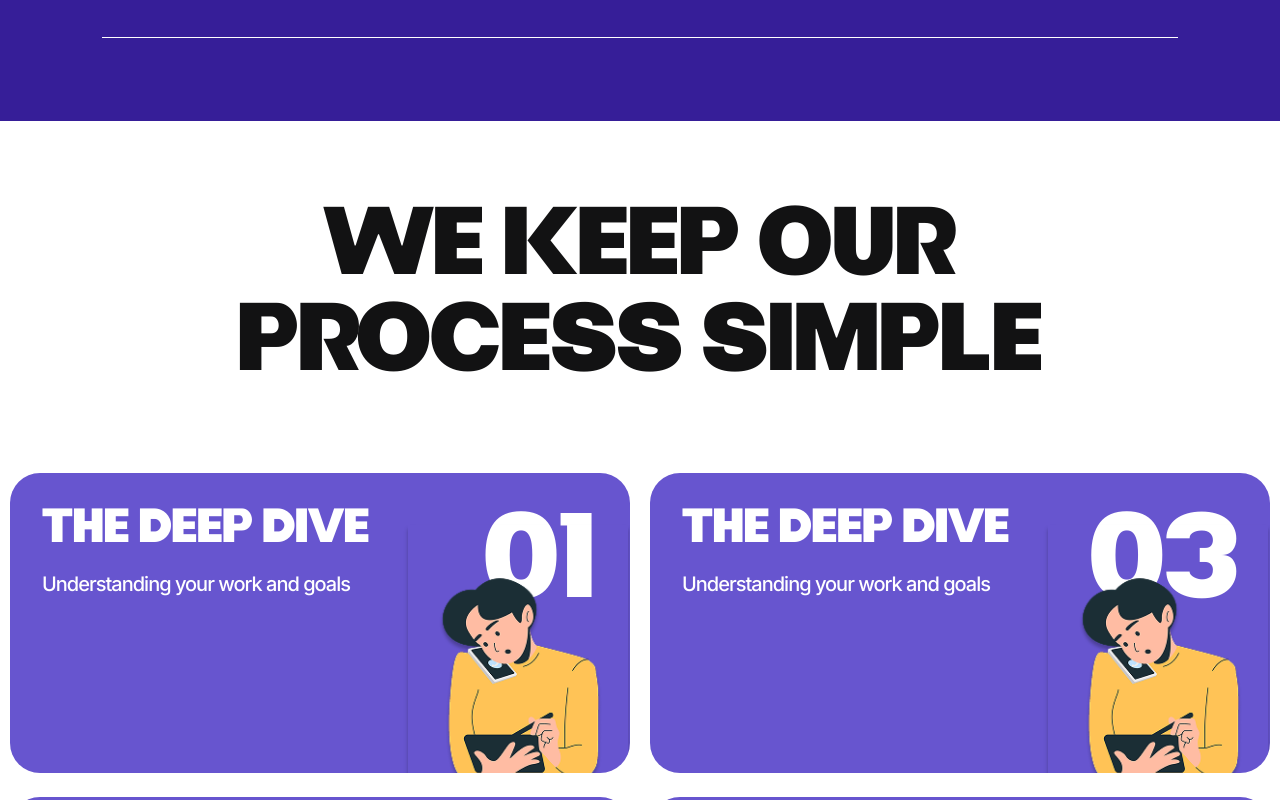
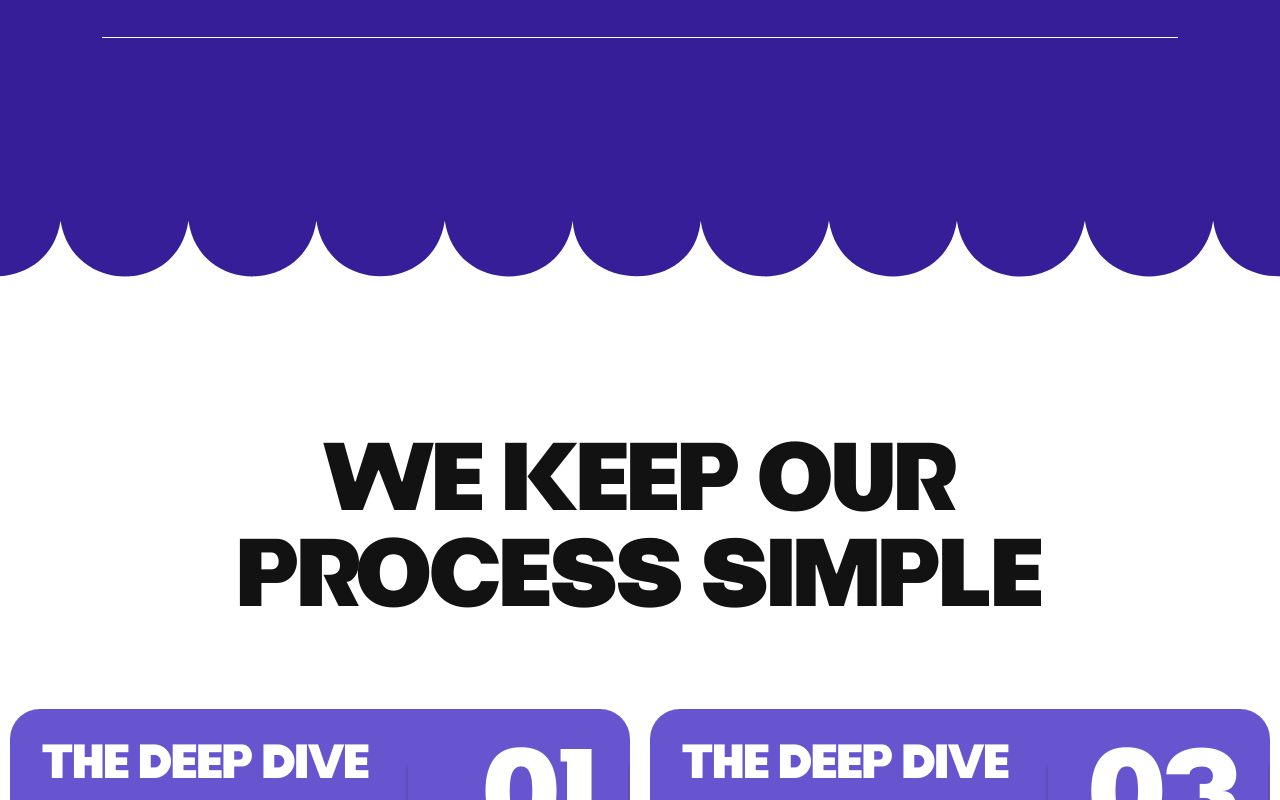
Before and after one commit to cyber-zeff/vistazo-main, a Next.js app: page / in a window 1280 px wide. Shown: the part 2080-2880 px from the top of the page. Built offline with nearby package versions, Linux system fonts and the light colour scheme.

Commit message:
new-sec-comp

```diff
--- /dev/null
+++ b/app/components/CTA.tsx
@@ -0,0 +1,18 @@
+export default function CTASection() {
+    return (
+        <>
+            <div className="bg-white w-full m-0 p-0 overflow-hidden pt-10 mb:pt-20 lg:pt-20">
+                <svg xmlns="http://www.w3.org/2000/svg" width="1440" height="175" viewBox="0 0 1440 175" fill="none" className="w-full h-auto">
+                    <path d="M-144 175V0.339359C-108.583 3.50745 -81.339 27.9418 -76.3442 62.7827C-64.0845 -20.4744 55.7888 -20.4744 68.0486 62.7827C81.2164 -20.4743 200.182 -21.3793 211.987 62.7827C223.793 -20.9269 344.12 -20.4744 355.926 62.7827C368.186 -20.9269 488.513 -20.0219 500.319 62.7827C513.033 -21.832 633.814 -19.5696 644.258 62.7827C649.252 -19.1173 781.385 -21.8322 788.196 62.7827C800.91 -20.4748 919.875 -20.9273 932.589 62.7827C945.303 -20.9273 1064.96 -20.4151 1076.53 62.7827C1088.79 -20.9276 1206.39 -20.9276 1220.47 62.7827C1234.54 -20.9277 1351.69 -20.4752 1364.86 62.7827C1375.76 -19.5701 1497.45 -21.3801 1508.8 62.7827C1513.34 30.2035 1539.22 3.50678 1576 0.339359V175L-144 175Z" fill="#361E98" />
+                </svg>
+            </div>
+
+            <section>
+                <h2 className="capitalize text-center text-[20px] leading-normal font-normal text-balance max-w-90.25 mx-auto mb-12 lg:mb-16">Decided to build with us?</h2>
+                <h2 className='quantaFont leading-normal font-black text-[64px] sm:text-[84px] md:text-[96px] uppercase text-center mb-10 md:mb-20 text-balance max-w-232.75 mx-auto'>
+                    Let's Get Cooking <span className="text-[#F9D94D]">Good Looking!</span>
+                </h2>
+            </section>
+        </>
+    );
+}
--- a/app/components/Services.tsx
+++ b/app/components/Services.tsx
@@ -95,6 +95,7 @@ function ServiceItem({
 
 export default function Services() {
     return (
+        <>
             <section className="px-25.5 md:py-24">
                 <div className="max-w-7xl mx-auto mb-12">
                     <h2 className="text-[62px] sm:text-[82px] md:text-[96px] mt-16 md:mt-0 quantaFont leading-normal">
@@ -111,5 +112,11 @@ export default function Services() {
                     ))}
                 </div>
             </section>
+            <div className="bg-white w-full m-0 p-0 overflow-hidden pb-10 mb:pb-20 lg:pb-20">
+                <svg xmlns="http://www.w3.org/2000/svg" width="1440" height="175" viewBox="0 0 1440 175" fill="none" className="w-full h-auto">
+                    <path d="M-144 0V174.661C-108.583 171.493 -81.339 147.058 -76.3442 112.217C-64.0845 195.474 55.7888 195.474 68.0486 112.217C81.2164 195.474 200.182 196.379 211.987 112.217C223.793 195.927 344.12 195.474 355.926 112.217C368.186 195.927 488.513 195.022 500.319 112.217C513.033 196.832 633.814 194.57 644.258 112.217C649.252 194.117 781.385 196.832 788.196 112.217C800.91 195.475 919.875 195.927 932.589 112.217C945.303 195.927 1064.96 195.415 1076.53 112.217C1088.79 195.928 1206.39 195.928 1220.47 112.217C1234.54 195.928 1351.69 195.475 1364.86 112.217C1375.76 194.57 1497.45 196.38 1508.8 112.217C1513.34 144.796 1539.22 171.493 1576 174.661V0L-144 0Z" fill="#361E98" />
+                </svg>
+            </div>
+        </>
     )
 }
--- a/app/page.tsx
+++ b/app/page.tsx
@@ -7,6 +7,7 @@ import ProcessSection from "./components/Process";
 import OPCard from "./components/OP_Card";
 import FAQSection from "./components/FAQ";
 import Footer from "./components/Footer";
+import CTASection from "./components/CTA";
 
 
 export default function Home() {
@@ -20,6 +21,7 @@ export default function Home() {
       <ProcessSection />
       <FAQSection />
       <LinkedInBrand />
+      <CTASection />
       <Footer />
     </div>
   );
```
Lines whose indentation alone changed are shown as unchanged.
